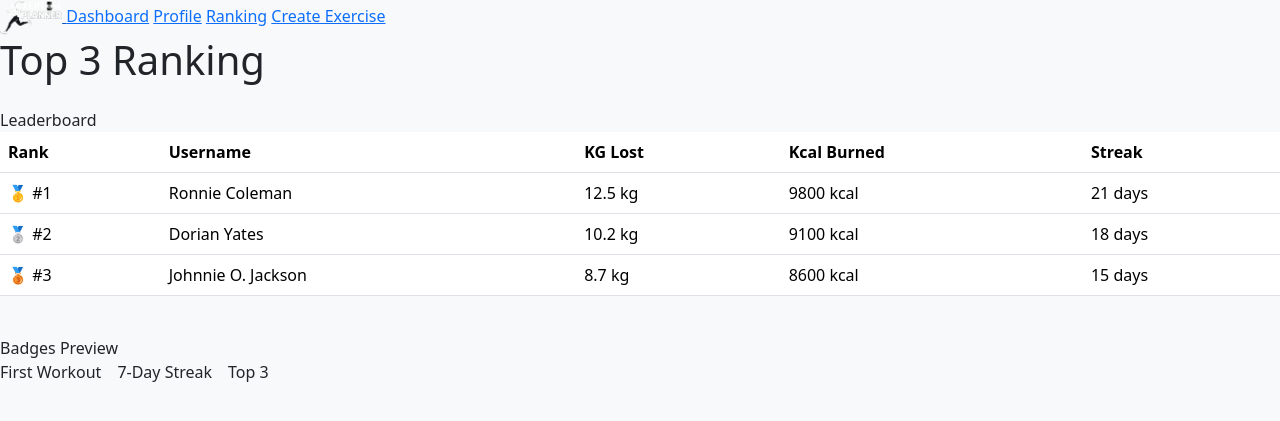
After one commit to nhuntkn/CITS3403-Agile-Web-Development, a Flask app: page /ranking in a window 1280 px wide. The commit adds this page. Shown: the top 421 px of the page. Run offline with Flask 3, Linux system fonts and the light colour scheme; data comes from the database, SQL or seed files in the repository; both versions use the stored data as it was after the commit.

Commit message:
Ericson: add ranking feature with database

```diff
--- a/app.py
+++ b/app.py
@@ -1,9 +1,67 @@
 from flask import Flask, render_template
+import sqlite3
 
 app = Flask(__name__)
+
+DB_NAME = "database.db"
+
+
+def get_db_connection():
+    conn = sqlite3.connect(DB_NAME)
+    conn.row_factory = sqlite3.Row
+    return conn
+
+
+def init_db():
+    conn = get_db_connection()
+    cursor = conn.cursor()
+
+    cursor.execute("""
+        CREATE TABLE IF NOT EXISTS rankings (
+            id INTEGER PRIMARY KEY AUTOINCREMENT,
+            username TEXT NOT NULL,
+            kg_lost REAL NOT NULL,
+            kcal_burned INTEGER NOT NULL,
+            streak INTEGER NOT NULL
+        )
+    """)
+
+    cursor.execute("SELECT COUNT(*) FROM rankings")
+    count = cursor.fetchone()[0]
+
+    if count == 0:
+        cursor.executemany("""
+            INSERT INTO rankings (username, kg_lost, kcal_burned, streak)
+            VALUES (?, ?, ?, ?)
+        """, [
+            ("Ronnie Coleman", 12.5, 9800, 21),
+            ("Dorian Yates", 10.2, 9100, 18),
+            ("Johnnie O. Jackson", 8.7, 8600, 15)
+        ])
+
+    conn.commit()
+    conn.close()
+
+
 @app.route("/")
 def home():
     return render_template("web.html")
 
+
+@app.route("/ranking")
+def ranking():
+    conn = get_db_connection()
+    top_users = conn.execute("""
+        SELECT username, kg_lost, kcal_burned, streak
+        FROM rankings
+        ORDER BY kg_lost DESC
+        LIMIT 3
+    """).fetchall()
+    conn.close()
+
+    return render_template("ranking.html", top_users=top_users)
+
+
 if __name__ == "__main__":
+    init_db()
     app.run(debug=True)
--- /dev/null
+++ b/templates/ranking.html
@@ -0,0 +1,73 @@
+<!DOCTYPE html>
+<html lang="en">
+<head>
+    <meta charset="UTF-8">
+    <meta name="viewport" content="width=device-width, initial-scale=1.0">
+    <title>Ranking</title>
+    <link href="https://cdn.jsdelivr.net/npm/bootstrap@5.3.3/dist/css/bootstrap.min.css" rel="stylesheet">
+    <link rel="stylesheet" href="{{ url_for('static', filename='css/style.css') }}">
+</head>
+<body>
+
+<nav class="ep-navbar">
+    <a href="{{ url_for('home') }}" class="ep-brand">
+        <img src="{{ url_for('static', filename='images/logo.png') }}" alt="EP" style="height:36px; width:auto;">
+    </a>
+    <a href="{{ url_for('home') }}" class="ep-nav-link">Dashboard</a>
+    <a href="#" class="ep-nav-link">Profile</a>
+    <a href="{{ url_for('ranking') }}" class="ep-nav-link active">Ranking</a>
+    <a href="{{ url_for('home') }}" class="ep-nav-link create-btn">Create Exercise</a>
+</nav>
+
+<div class="page-content">
+    <h1 class="mb-4">Top 3 Ranking</h1>
+
+    <div class="ep-card">
+        <div class="ep-card-title">Leaderboard</div>
+
+        <div class="table-responsive">
+            <table class="table align-middle">
+                <thead>
+                    <tr>
+                        <th>Rank</th>
+                        <th>Username</th>
+                        <th>KG Lost</th>
+                        <th>Kcal Burned</th>
+                        <th>Streak</th>
+                    </tr>
+                </thead>
+                <tbody>
+                    {% for user in top_users %}
+                    <tr>
+                        <td>
+                            {% if loop.index == 1 %}
+                                🥇 #1
+                            {% elif loop.index == 2 %}
+                                🥈 #2
+                            {% elif loop.index == 3 %}
+                                🥉 #3
+                            {% endif %}
+                        </td>
+                        <td>{{ user["username"] }}</td>
+                        <td>{{ user["kg_lost"] }} kg</td>
+                        <td>{{ user["kcal_burned"] }} kcal</td>
+                        <td>{{ user["streak"] }} days</td>
+                    </tr>
+                    {% endfor %}
+                </tbody>
+            </table>
+        </div>
+    </div>
+
+    <div class="ep-card mt-4">
+        <div class="ep-card-title">Badges Preview</div>
+        <div class="d-flex gap-3 flex-wrap">
+            <span class="btn-dark-rounded">First Workout</span>
+            <span class="btn-dark-rounded">7-Day Streak</span>
+            <span class="btn-dark-rounded">Top 3</span>
+        </div>
+    </div>
+</div>
+
+</body>
+</html>
--- a/templates/web.html
+++ b/templates/web.html
@@ -19,8 +19,8 @@
       </div>
 
       <div class="d-flex gap-3 align-items-center">
-        <a href="#" class="nav-box">Dashboard</a>
-        <a href="#" class="nav-box">Ranking</a>
+        <a href="{{ url_for('home') }}" class="nav-box">Dashboard</a>
+        <a href="{{ url_for('ranking') }}" class="nav-box">Ranking</a>
 
         <div class="hover-dropdown">
           <a href="#" class="profile-circle">J</a>
```
Also changed, not shown: database.db (added), exercise_planner.db (added).
